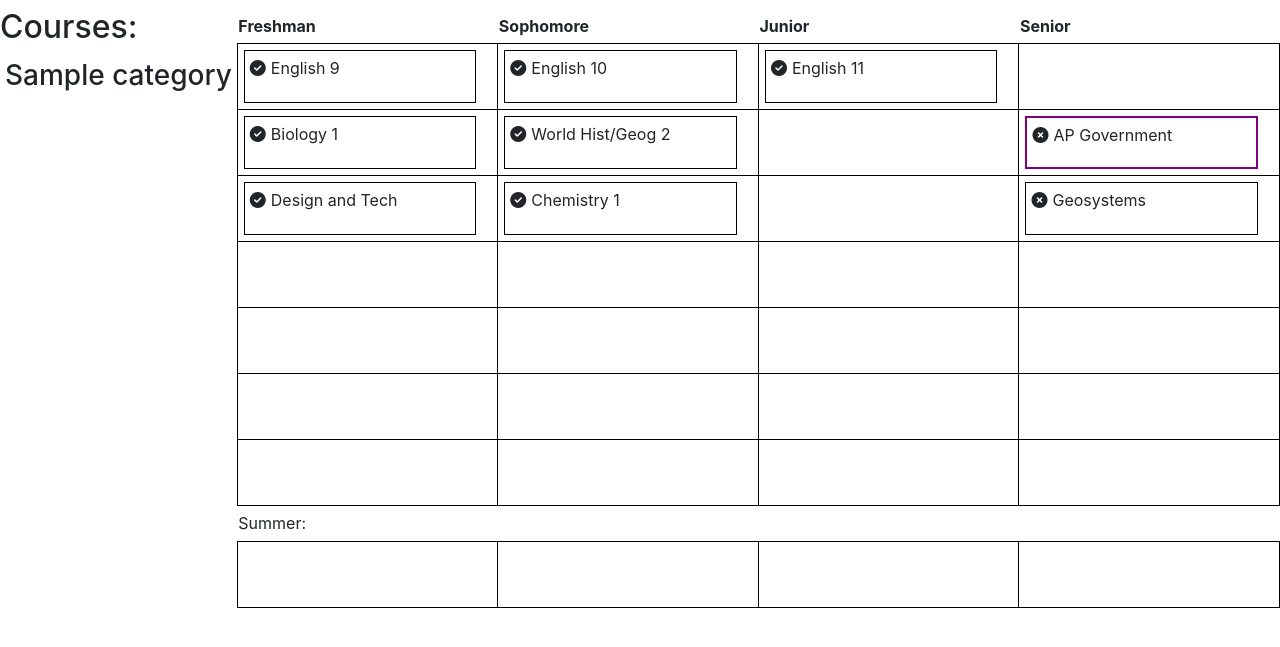
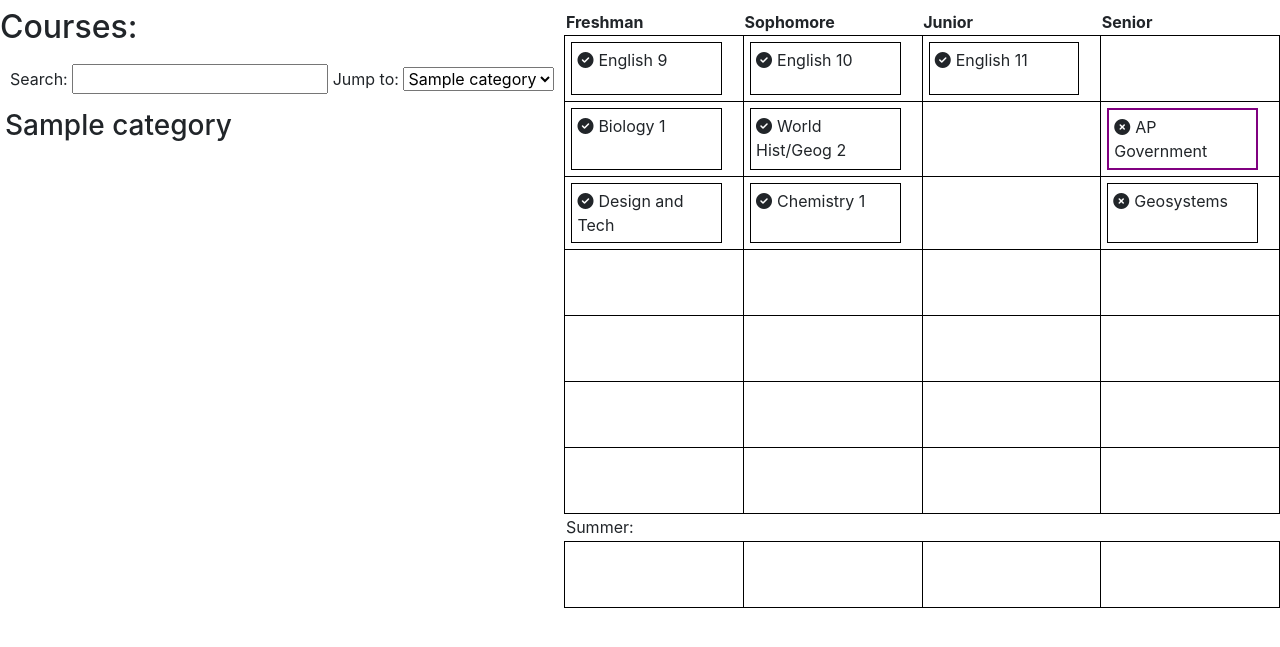
Before and after one commit to randogyater/tj-planner, a Flask app: template templates/index.html in a window 1280 px wide. Shown: the part 72-719 px from the top of the page. Run offline with Flask 2, Linux system fonts and the light colour scheme; the template is opened without the code that fills it: most values are stand-ins (such as "Sample title", 1, 10 or a date in 2020); some libraries are stand-ins or nearby versions.

Commit message:
Added search and jump-to fields

```diff
--- a/static/css/style.css
+++ b/static/css/style.css
@@ -1,3 +1,8 @@
+#catalog__controls {
+    margin: 5px;
+    padding: 5px;
+}
+
 .catalog__entry {
     margin: 5px;
     padding: 5px;
--- a/static/js/course_catalog.js
+++ b/static/js/course_catalog.js
@@ -3,7 +3,7 @@
 
     for (course in courses) {
         cat_id = toID(courses[course]["category"]);
-        $("#catalog_"+cat_id+">.catalog__category__content").append(createCourseEntry(course));
+        $("#catalog__"+cat_id+">.catalog__category__content").append(createCourseEntry(course));
     }
 
     $.getJSON("static/data/default_schedule.json", function(defaults) {
--- a/templates/index.html
+++ b/templates/index.html
@@ -21,12 +21,22 @@
     <h1>TJ Four Year Planner</h1>
 </header>
 <div style="display: flex; flex-direction: row; height: 75vh;">
-    <div id="catalog_sidebar" style="float: left; height: 100%; flex: 0 1 content; display: flex; flex-direction: column" ondragover="allowDrop(event)" ondrop="toss(event)">
+    <div id="catalog__sidebar" style="float: left; height: 100%; flex: 0 1 content; display: flex; flex-direction: column" ondragover="allowDrop(event)" ondrop="toss(event)">
         <h2>Courses:</h2>
+        <div id="catalog__controls">
+            Search: <input type="text" oninput="search()">
+            Jump to:
+            <select id="category-select" onchange="jumpToCategory()" style="width:fit-content">
+                {% for category in categories %}
+                    {% set cat_id = category.lower().replace(" ", "_") %}
+                    <option value="{{cat_id}}">{{category}}</option>
+                {% endfor %}
+            </select>
+        </div>
         <div id="catalog" style="overflow: scroll; flex: auto; padding: 5px;">
             {% for category in categories %}
                 {% set cat_id = category.lower().replace(" ", "_") %}
-                <div id="catalog_{{cat_id}}" class="catalog__category">
+                <div id="catalog__{{cat_id}}" class="catalog__category">
                     <h3>{{category}}</h3>
                     <div class="catalog__category__content"></div>
                 </div>
```
